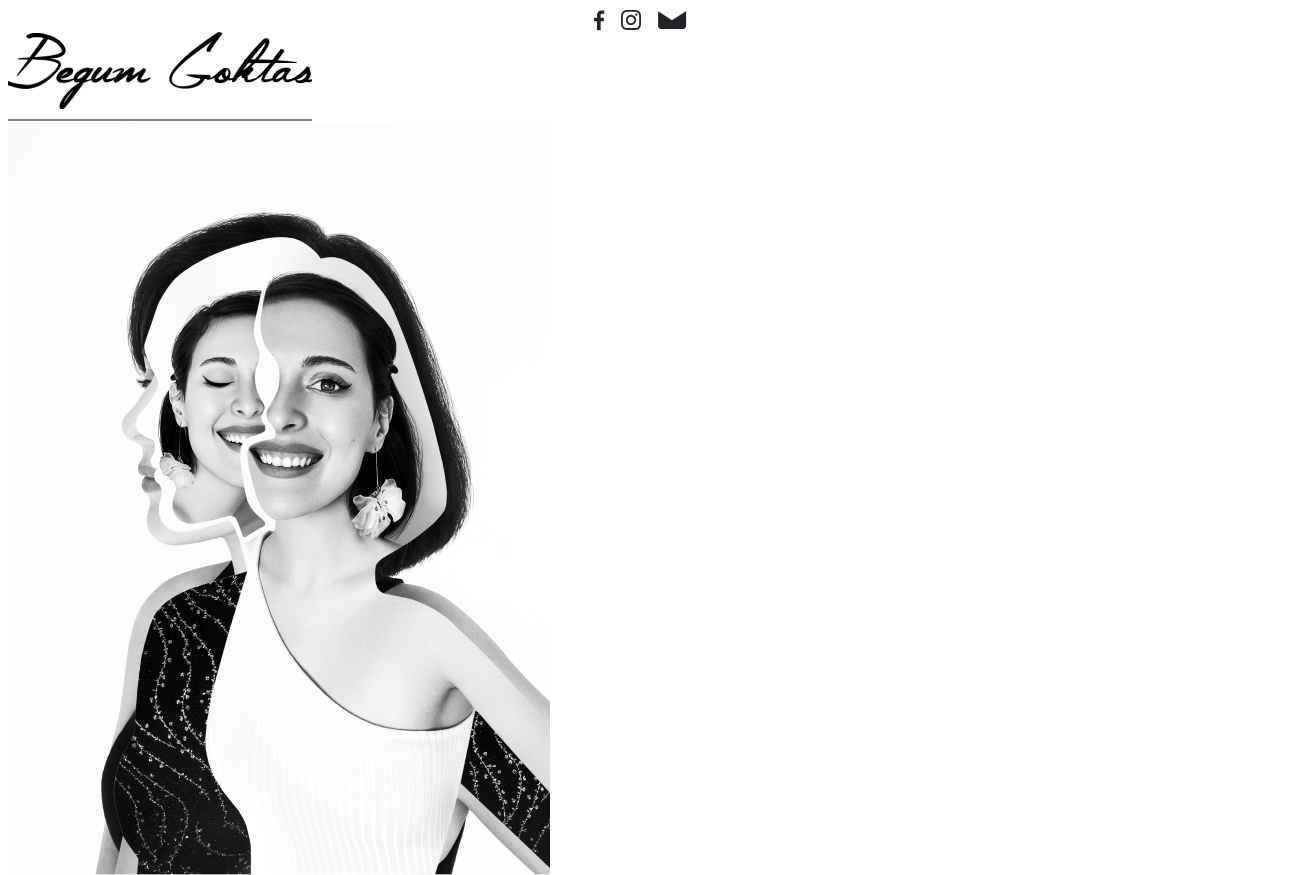
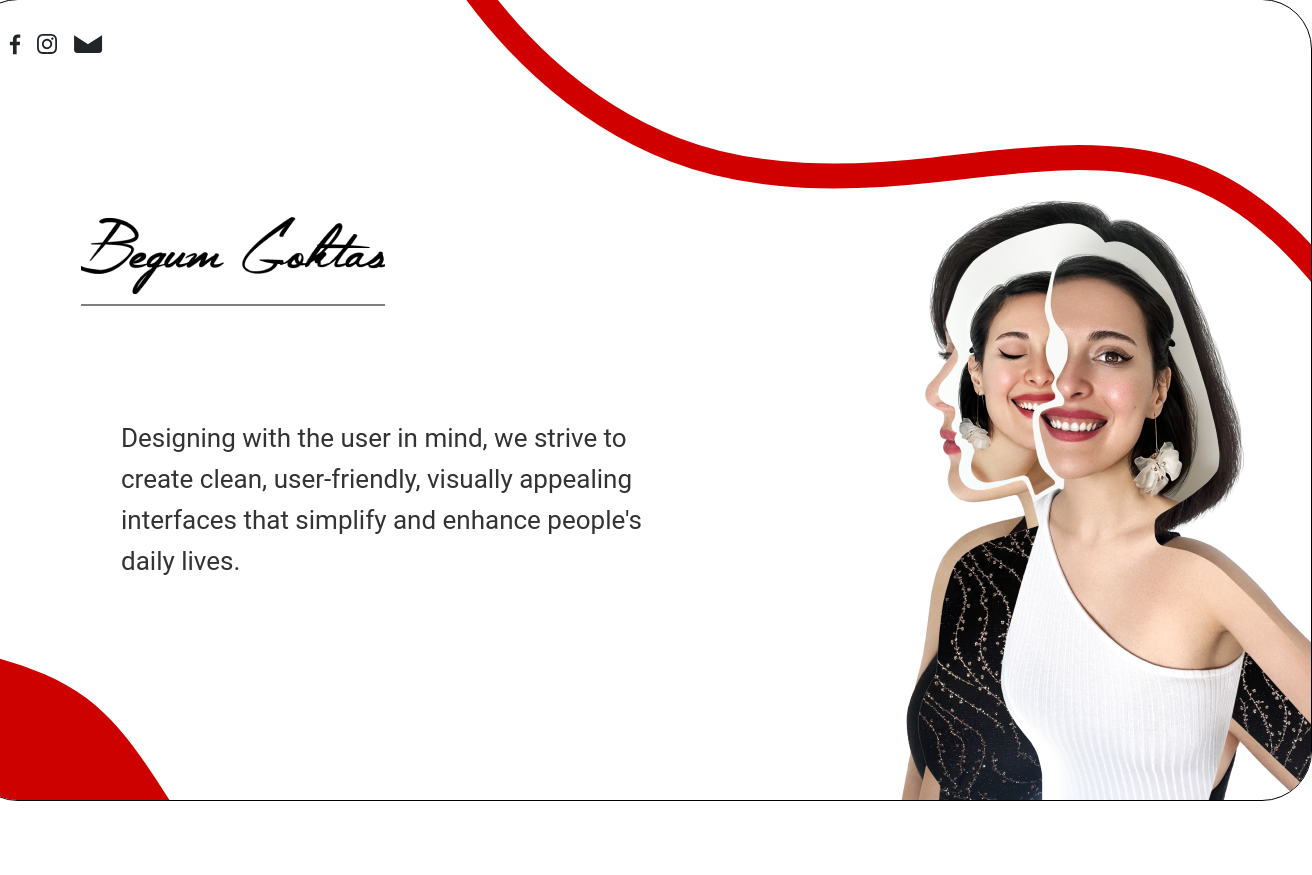
Before and after one commit to dumazy/begum-goktas-portfolio, a Gatsby site: page / in a window 1280 px wide. Shown: the whole page, 1312 px wide, since content can reach past the window. After the commit the page ends 801 px from the top, so only its background shows below. Built offline with nearby package versions, Linux system fonts and the light colour scheme; Gatsby itself is replaced by a stand-in of ours.

Commit message:
Continue homepage

```diff
--- a/src/assets/icons/index.tsx
+++ b/src/assets/icons/index.tsx
@@ -1,9 +1,13 @@
 import FacebookIcon from './svg/icon-facebook.svg';
 import InstagramIcon from './svg/icon-instagram.svg';
 import MailIcon from './svg/icon-mail.svg';
+import Squigle from './svg/squigle.svg';
+import Stain from './svg/stain.svg';
 
 export {
   FacebookIcon,
   InstagramIcon,
   MailIcon,
+  Squigle,
+  Stain,
 };
--- a/src/common/Logo.tsx
+++ b/src/common/Logo.tsx
@@ -3,12 +3,13 @@ import React from 'react';
 import * as styles from './logo.module.scss';
 
 type LogoProps = {
+  width?: number;
 };
 
 const Logo = (props: LogoProps) => {
   return (
     <div className={ styles.logo }>
-      <StaticImage className={ styles.image } src="../assets/images/logo/line.png" alt="Begüm Göktas" />
+      <StaticImage className={ styles.image } width={ props.width } src="../assets/images/logo/line.png" alt="Begüm Göktas" />
     </div>
   );
 };
--- a/src/homepage/Portrait.tsx
+++ b/src/homepage/Portrait.tsx
@@ -8,8 +8,7 @@ const Portrait = () => {
 
     return (
         <div className={ styles.portrait }>
-            <StaticImage className={ styles.bw } src="../assets/images/portrait_bw.jpg" alt="Portrait Begüm Göktas" />
-            <StaticImage className={ styles.color } src="../assets/images/portrait_color.jpg" alt="Portrait Begüm Göktas" />
+            <StaticImage className={ styles.color } src="../assets/images/portrait_color.png" alt="Portrait Begüm Göktas" />
         </div>
     );
 };
--- a/src/homepage/portrait.module.scss
+++ b/src/homepage/portrait.module.scss
@@ -1,26 +1,5 @@
 .portrait {
-    justify-content: center;
-    align-items: center;
-    position: relative;
-
-    .bw {
-        position: absolute;
-        z-index: 0;
-    }
-    .color {
-        position: absolute;
-        z-index: 1;
-        opacity: 0;
-        transition: all 0.5s;
-    }
-
-    &:hover {
-        .color {
-            transition: all 0.5s;
-            opacity: 1;
-        }
-    }
-
-
+    width: 487px;
+    height: 681px;
 
 }
--- /dev/null
+++ b/src/pages/index.module.scss
@@ -0,0 +1,133 @@
+body {
+  margin: 0;
+  padding: 0;
+  font-family: -apple-system, BlinkMacSystemFont, Avenir Next, Avenir, Helvetica, sans-serif;
+  background: #fff;
+  color: #333;
+}
+
+// center child of main automatically
+main {
+  display: flex;
+  justify-content: center;
+  align-items: center;
+  flex-direction: column;
+  height: 100vh;
+  // at least a padding of 20px when the screen is small
+
+
+}
+
+// don't stretch further than 1342x879
+.container {
+  display: flex;
+  flex-direction: column;
+  justify-content: stretch;
+  align-items: stretch;
+  min-width: 1000px !important;
+  min-height: 800px !important;
+  width: 1342px;
+  height: 879px;
+  margin: 20px 20px;
+
+  z-index: 2;
+  border: 1px solid black;
+  border-radius: 50px;
+  position: relative;
+  overflow: hidden;
+
+}
+
+.content {
+  z-index: 1;
+  display: flex;
+  padding: 32px 32px;
+  height: 100%;
+  flex-direction: column;
+  justify-content: space-between;
+
+  .header {
+    display: flex;
+  }
+
+  .main{
+    display: flex;
+    flex-direction: column;
+    justify-content: space-between;
+    align-items: stretch;
+    gap: 65px;
+    margin-left: 80px;
+
+    .title {
+      width: 450px;
+      height: 110px;
+    }
+
+    .description {
+      margin-left: 40px;
+      width: 580px;
+      font-weight: 400;
+      font-size: 26px;
+      line-height: 41px;
+      font-family: Roboto, sans-serif;
+
+    }
+  }
+
+
+}
+
+
+
+.visuals {
+  top: 0;
+  left: 0;
+  right: 0;
+  bottom: 0;
+  z-index: 0;
+  // background-color: red;
+
+  // take up all the availble space from the parent
+  // display: flex;
+  // flex-direction: column;
+  // justify-content: space-between;
+  // align-items: stretch;
+  // align-content: stretch;
+  position: absolute;
+
+
+  .squigle {
+    position: absolute;
+    top: 0;
+    right: 0;
+    height: 260px;
+  }
+
+  .bottom {
+    position: absolute;
+    left: 0;
+    right: 0;
+    bottom: 0;
+    display: flex;
+    flex-direction: row;
+    align-items: flex-end;
+    // background-color: blue;
+
+
+    .stain {
+      flex: 1;
+      // hack to make svg fit
+      // margin-left: -1px;
+      margin-bottom: -5px;
+    }
+
+
+    // put in bottom right cornor of visuals
+    .portrait {
+
+      width: 487px;
+      height: 681px;
+    }
+  }
+
+}
--- a/src/pages/index.tsx
+++ b/src/pages/index.tsx
@@ -3,19 +3,55 @@ import type { HeadFC, PageProps } from "gatsby";
 import Portrait from "../homepage/Portrait";
 import Logo from '../common/Logo';
 import SocialLinks from '../common/SocialLinks';
+import * as styles from './index.module.scss';
+import { Squigle, Stain } from '../assets/icons';
 
 const IndexPage: React.FC<PageProps> = () => {
   return (
     <main>
-      <div>
-        <SocialLinks />
-        <Logo />
-        <Portrait />
+      <div className={ styles.container }>
+        <div className={ styles.content }>
+          <div className={ styles.header }>
+            <SocialLinks />
+          </div>
+          <div className={ styles.main }>
+
+            <div className={ styles.title }>
+              <Logo width={ 450 } />
+            </div>
+            <div className={ styles.description }>
+              <p>Designing with the user in mind, we strive to create clean, user-friendly, visually appealing interfaces that simplify and enhance people's daily lives.</p>
+            </div>
+          </div>
+          <div></div>
+        </div>
+        <Visuals />
       </div>
     </main>
   );
 };
 
+
+const Visuals = () => {
+  return (
+    <div className={ styles.visuals }>
+      <div className={ styles.squigle }>
+        <Squigle />
+      </div>
+      <div className={ styles.bottom }>
+        <div className={ styles.stain }>
+          <Stain />
+        </div>
+        <div className={ styles.portrait }>
+          <Portrait />
+        </div>
+      </div>
+    </div>
+  );
+};
+
+
+
 export default IndexPage;
 
 export const Head: HeadFC = () => <title>Begüm Göktas</title>;
```
Also changed, not shown: src/assets/icons/svg/squigle.svg (added), src/assets/icons/svg/stain.svg (added), src/assets/images/portrait_color.png (added), 1 other file.
